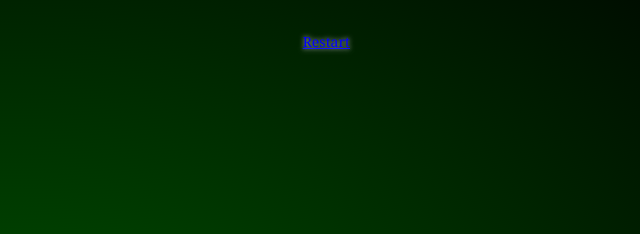
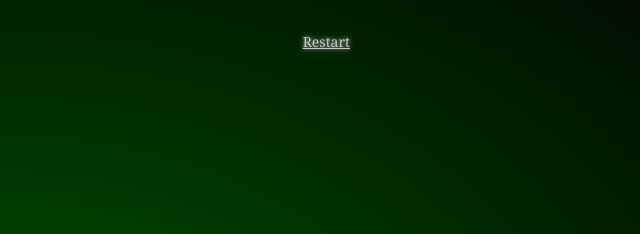
Before and after one commit to developer88/last_commands, a plain HTML site: page index.html in a window 1280 px wide. Shown: the top 234 px of the page, 640-1280 px from the left. Drawn offline with Linux system fonts and the light colour scheme.

Commit message:
fix: color for retry button

```diff
--- a/terminal.css
+++ b/terminal.css
@@ -35,6 +35,7 @@ body {
 pre {
   margin: 0;
 }
+a.squiffy-header-link,
 a.squiffy-link {
   color: #c8c8c8;
 }
```
